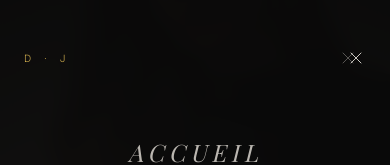
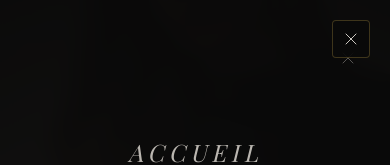
Before and after one commit to webSitePrestation/diabolica-jade, a Next.js app: page / in a window 390 px wide. Both pictures are taken after a click on the button "Ouvrir le menu". Shown: the top 165 px of the page. Built offline with nearby package versions, Linux system fonts and the light colour scheme.

Commit message:
Fixe le menu mobile pour qu'il reste accessible partout.
Le bouton hamburger reste visible au scroll et l'overlay du menu devient global pour s'ouvrir correctement sur toute la page.

Made-with: Cursor

```diff
--- a/src/app/page.tsx
+++ b/src/app/page.tsx
@@ -243,6 +243,19 @@ export default function HomePage() {
         </div>
       </motion.nav>
 
+      <button
+        onClick={() => setMenuOpen((p) => !p)}
+        aria-expanded={menuOpen}
+        aria-controls="mobile-menu"
+        aria-label={menuOpen ? 'Fermer le menu' : 'Ouvrir le menu'}
+        className="fixed top-5 right-5 z-[60] p-2 rounded-sm border border-[#c9a84c]/28 bg-[#0a0a0a]/78 backdrop-blur-sm text-[#f5f0e8] hover:text-[#c9a84c] transition-colors duration-300 focus-visible:outline-none focus-visible:ring-1 focus-visible:ring-[#c9a84c]/60 md:hidden"
+      >
+        {menuOpen
+          ? <X size={20} strokeWidth={1} aria-hidden="true" />
+          : <Menu size={20} strokeWidth={1} aria-hidden="true" />
+        }
+      </button>
+
       {/* ════════════════════════════════════════════════════════
           HERO — plein écran
       ════════════════════════════════════════════════════════ */}
@@ -294,18 +307,7 @@ export default function HomePage() {
             </motion.span>
           )}
 
-          <button
-            onClick={() => setMenuOpen((p) => !p)}
-            aria-expanded={menuOpen}
-            aria-controls="mobile-menu"
-            aria-label={menuOpen ? 'Fermer le menu' : 'Ouvrir le menu'}
-            className="p-2 -mr-2 text-[#f5f0e8] hover:text-[#c9a84c] transition-colors duration-300 focus-visible:outline-none focus-visible:ring-1 focus-visible:ring-[#c9a84c]/60"
-          >
-            {menuOpen
-              ? <X    size={20} strokeWidth={1} aria-hidden="true" />
-              : <Menu size={20} strokeWidth={1} aria-hidden="true" />
-            }
-          </button>
+          <div aria-hidden="true" className="w-8 md:w-0" />
         </nav>
 
         {/* Menu overlay */}
@@ -319,7 +321,7 @@ export default function HomePage() {
               initial="hidden"
               animate="visible"
               exit="exit"
-              className="absolute inset-0 z-20 bg-[#0a0a0a]/96 backdrop-blur-sm flex flex-col items-center justify-center gap-10"
+              className="fixed inset-0 z-[55] bg-[#0a0a0a]/96 backdrop-blur-sm flex flex-col items-center justify-center gap-10"
             >
               <button
                 onClick={() => setMenuOpen(false)}
```
